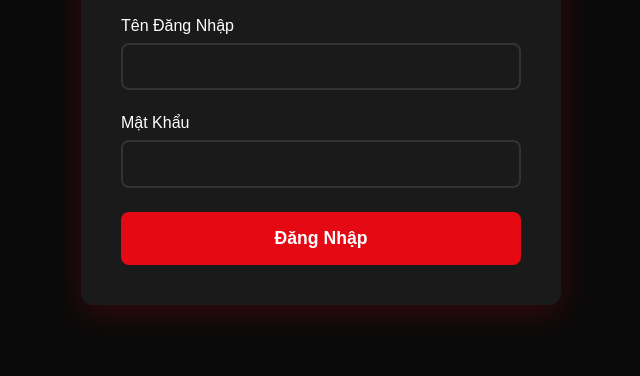
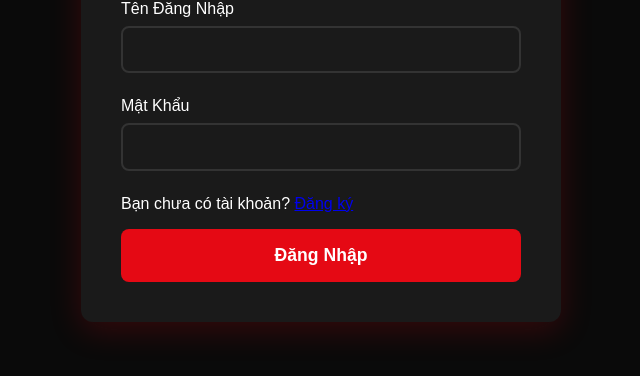
Before and after one commit to MinhNghia2610/Web-ban-ve-xem-phim, a plain HTML site: page FrontEnd/auth/login.html in a window 1280 px wide. Shown: the part 310-686 px from the top of the page, without its empty margins (319-959 px from the left). Drawn offline with Linux system fonts and the light colour scheme.

Commit message:
Update login.html

```diff
--- a/FrontEnd/auth/login.html
+++ b/FrontEnd/auth/login.html
@@ -21,11 +21,13 @@
             <div id="errorMessage" class="error-message">
                 Invalid username or password
             </div>
+            <p id="toggleForm">Bạn chưa có tài khoản? <a href="register.html">Đăng ký</a></p>
             <button type="submit" class="login-button">
                 Đăng Nhập
             </button>
         </form>
     </div>
+
 </body>
 <script src="login-logic.js"></script>
 </html>
```
